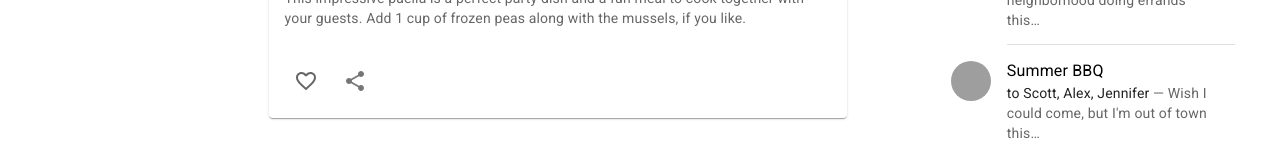
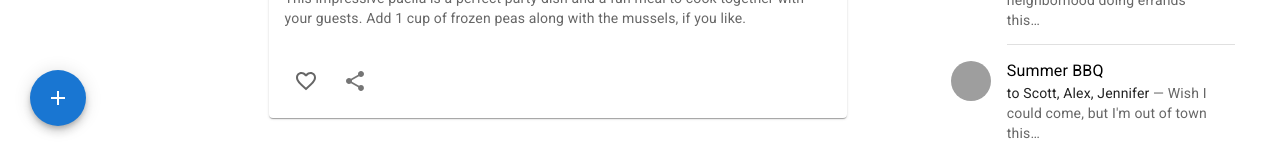
Before and after one commit to BrucelD14/mui-learn, a React (Create React App) app: page / in a window 1280 px wide. Shown: the part 654-800 px from the top of the page. Built offline with nearby package versions, Linux system fonts and the light colour scheme; grey boxes are pictures that could not be loaded.

Commit message:
add content of Add.js

```diff
--- a/src/components/Add.js
+++ b/src/components/Add.js
@@ -1,15 +1,41 @@
-import { Fab, Tooltip } from "@mui/material";
-import React from "react";
+import { Box, Fab, Modal, styled, Tooltip } from "@mui/material";
+import React, { useState } from "react";
 import { Add as AddIcon } from "@mui/icons-material";
 
+const StyledModal = styled(Modal)({
+  display: "flex",
+  alignItems: "center",
+  justifyContent: "center",
+});
+
 const Add = () => {
+  const [open, setOpen] = useState(false);
+
   return (
     <>
-      <Tooltip title="Delete">
+      <Tooltip
+        onClick={(e) => setOpen(true)}
+        title="Delete"
+        sx={{
+          position: "fixed",
+          bottom: 20,
+          left: { xs: "calc(50% - 25px)", md: 30 },
+        }}
+      >
         <Fab color="primary" aria-label="add">
           <AddIcon />
         </Fab>
       </Tooltip>
+      <StyledModal
+        open={open}
+        onClose={(e) => setOpen(false)}
+        aria-labelledby="modal-modal-title"
+        aria-describedby="modal-modal-description"
+      >
+        <Box width={400} height={280} bgcolor="white" p={3} borderRadius={5}>
+          Hello
+        </Box>
+      </StyledModal>
     </>
   );
 };
```
